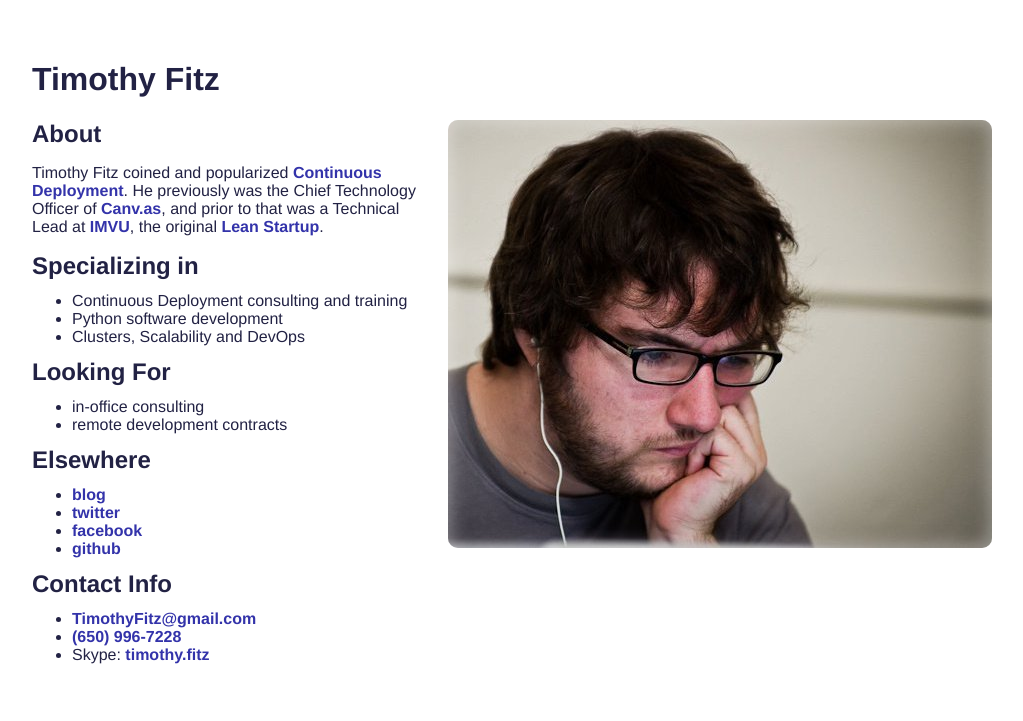
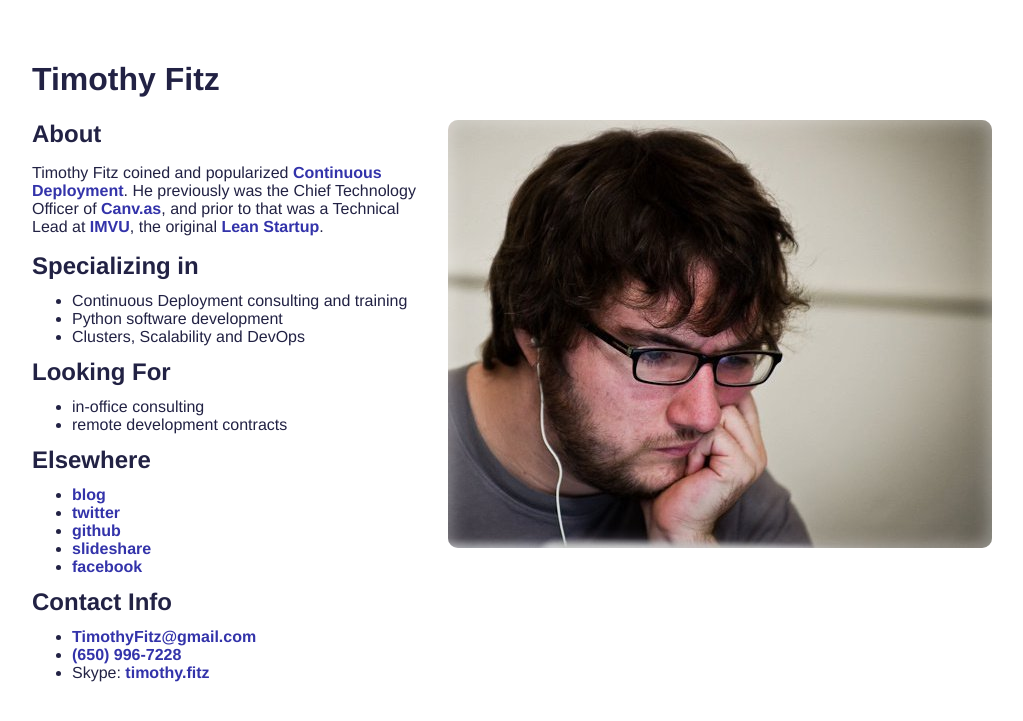
Before and after one commit to TimothyFitz/timothyfitz.github.com, a Jekyll site: the page built from index.html, in a window 1280 px wide. Shown: the top 721 px of the page, without its empty margins (128-1151 px from the left). Built offline with Jekyll 4.4.1, drawn with Linux system fonts in a browser that asks for light colours.

Commit message:
Add link to slideshare.

```diff
--- a/index.html
+++ b/index.html
@@ -26,8 +26,9 @@ title: Timothy Fitz
     <ul>
       <li><a href="http://timothyfitz.wordpress.com">blog</a></li>
       <li><a href="http://twitter.com/TimothyFitz">twitter</a></li>
+      <li><a href="http://github.com/TimothyFitz">github</a></li>
+      <li><a href="http://www.slideshare.net/TimothyFitz/presentations">slideshare</a></li>
       <li><a href="http://www.facebook.com/profile.php?id=24412051">facebook</a></li>
-      <li><a href="http://github.com/TimothyFitz">github</a></li>
     </ul>
     <h2>Contact Info</h2>
     <ul>
```
